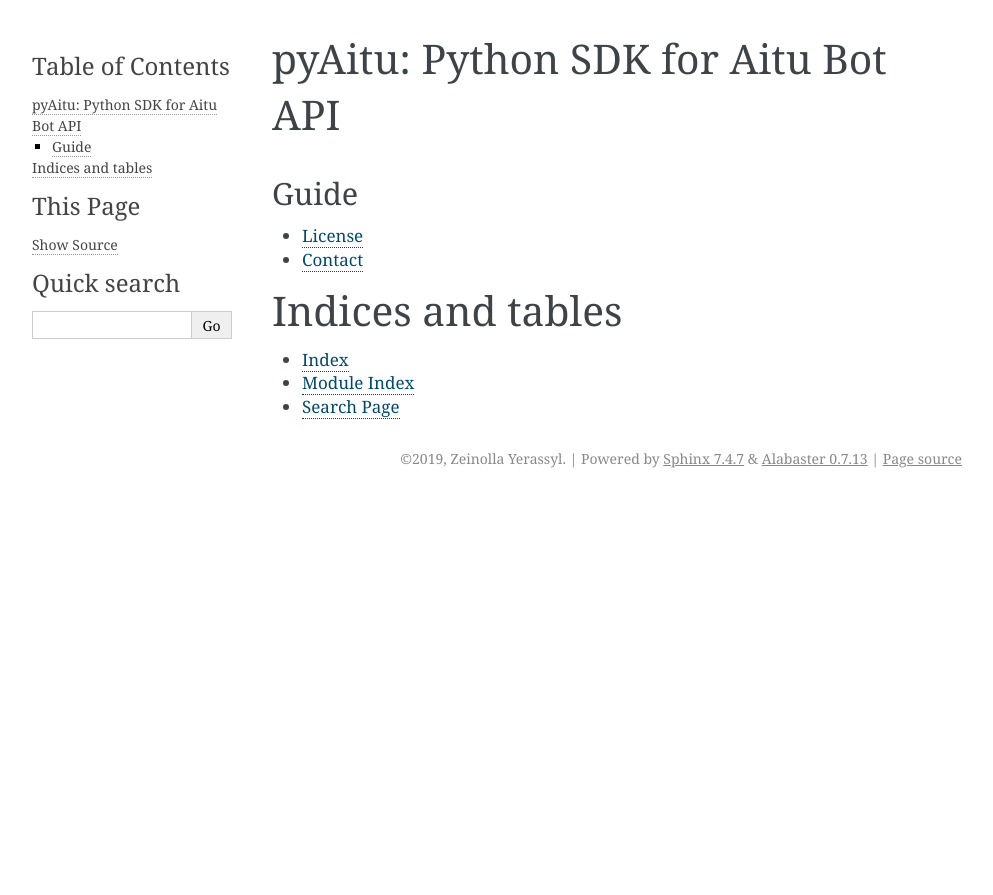
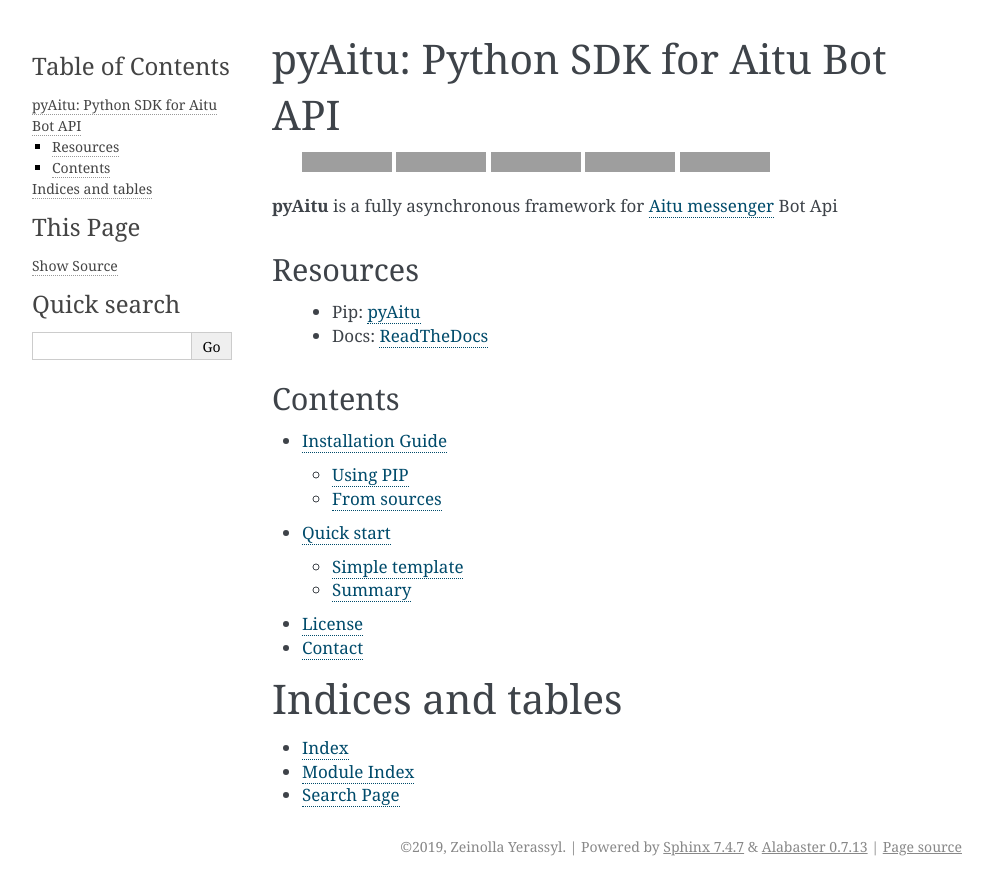
Before and after one commit to btsdigital/pyAitu, a Sphinx documentation site: the page built from docs/source/index.rst, in a window 1280 px wide. Shown: the top 895 px of the page, without its empty margins (148-1141 px from the left). Built offline with Sphinx 7.4.7, drawn with Linux system fonts in a browser that asks for light colours; grey boxes are pictures that could not be loaded.

Commit message:
added docs

```diff
--- a/docs/source/index.rst
+++ b/docs/source/index.rst
@@ -1,14 +1,41 @@
 pyAitu: Python SDK for Aitu Bot API
 ===================================
 
+    .. image:: https://img.shields.io/pypi/v/pyAitu.svg?style=flat-square
+        :target: https://pypi.org/project/pyAitu/
+        :alt: Pypi package version
 
-Guide
-^^^^^
+    .. image:: https://img.shields.io/pypi/pyversions/pyAitu.svg?style=flat-square
+        :target: https://pypi.org/project/pyAitu/
+        :alt: Supported python version
+
+    .. image:: https://img.shields.io/readthedocs/pip/stable.svg?style=flat-square
+        :target: https://pyaitu.readthedocs.io/en/latest/
+        :alt: Documentation status
+
+    .. image:: https://img.shields.io/github/issues/btsdigital/pyAitu.svg?style=flat-square
+        :target: https://github.com/btsdigital/pyAitu/issues
+        :alt: Github issues
+
+    .. image:: https://img.shields.io/pypi/l/pyAitu.svg?style=flat-square
+        :target: https://opensource.org/licenses/Apache-2.0
+        :alt: Apache 2.0 License
+
+**pyAitu** is a fully asynchronous framework for  `Aitu messenger <https://aitu.io>`_  Bot Api
+
+Resources
+---------
+
+   - Pip: `pyAitu <https://pypi.org/project/pyAitu/>`_
+   - Docs: `ReadTheDocs <https://pyaitu.readthedocs.io/en/latest/>`_
+
+Contents
+--------
 
 .. toctree::
+    install
+    quick_start
     license
-
-
 
 Indices and tables
 ==================
```
Also changed, not shown: README.md (+10 -0 lines), README.rst (+27 -1 lines), docs/source/install.rst (added, +17 -0 lines), docs/source/quick_start.rst (added, +53 -0 lines), setup.py (+6 -15 lines), 1 other file.
